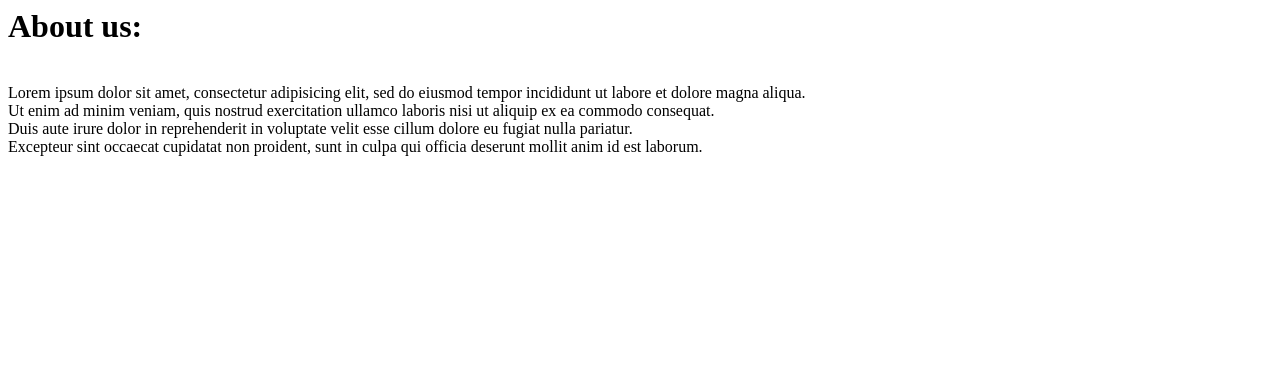
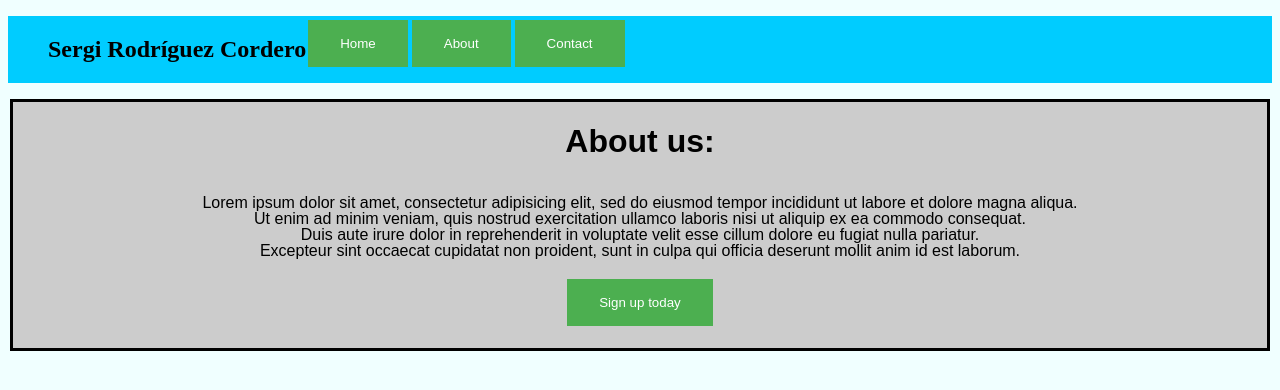
Before and after one commit to SergiRodriguez96/web-m14, a plain HTML site: page about.html in a window 1280 px wide. Drawn offline with Linux system fonts and the light colour scheme.

Commit message:
updated about.html

```diff
--- a/about.html
+++ b/about.html
@@ -1,6 +1,33 @@
-<h1>About us:</h1><br>
+<!DOCTYPE html>
+<html>
+  <head>
+    <meta charset="utf-8">
+    <title>About us</title>
+  </head>
+  <body>
+    <ul>
+      <li><h2>Sergi Rodríguez Cordero</h2></li>
+      <li><form action="index.html">
+            <input type=submit value="Home"></form></li>
 
-Lorem ipsum dolor sit amet, consectetur adipisicing elit, sed do eiusmod tempor incididunt ut labore et dolore magna aliqua. <br>
-Ut enim ad minim veniam, quis nostrud exercitation ullamco laboris nisi ut aliquip ex ea commodo consequat. <br>
-Duis aute irure dolor in reprehenderit in voluptate velit esse cillum dolore eu fugiat nulla pariatur. <br>
-Excepteur sint occaecat cupidatat non proident, sunt in culpa qui officia deserunt mollit anim id est laborum.
+      <li><form action="about.html">
+            <input type=submit value="About"></form></li>
+
+      <li>  <form action="contact.html">
+            <input type=submit value="Contact"></form></li>
+    </ul>
+
+
+    <fieldset>
+    <p> <center><h1>About us:</h1><br> Lorem ipsum dolor sit amet, consectetur adipisicing elit, sed do eiusmod tempor incididunt ut labore et dolore magna aliqua. <br>
+    Ut enim ad minim veniam, quis nostrud exercitation ullamco laboris nisi ut aliquip ex ea commodo consequat. <br>
+    Duis aute irure dolor in reprehenderit in voluptate velit esse cillum dolore eu fugiat nulla pariatur. <br>
+    Excepteur sint occaecat cupidatat non proident, sunt in culpa qui officia deserunt mollit anim id est laborum.<br><br>
+    <input type="submit" name="Sign up today" value="Sign up today"></center></p>
+    </fieldset>
+
+
+
+  </body>
+  <link rel="stylesheet" href="estils.css">
+</html>
```
